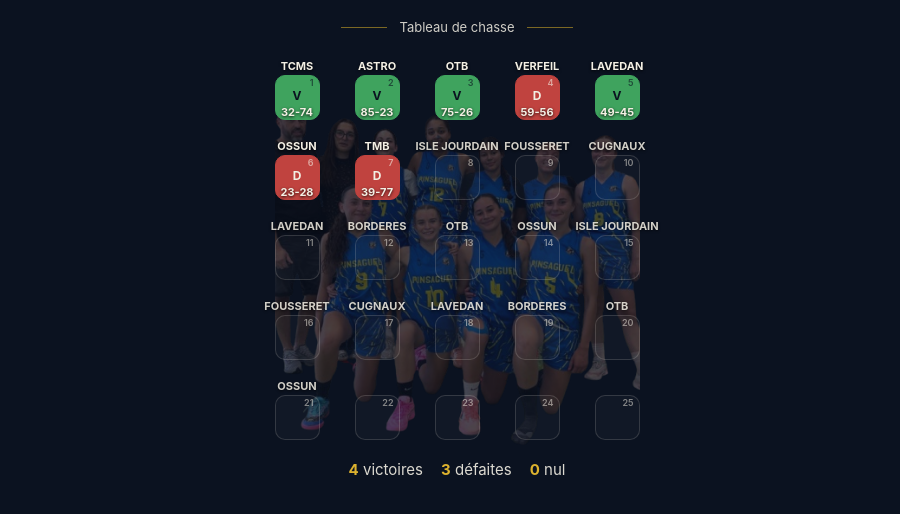
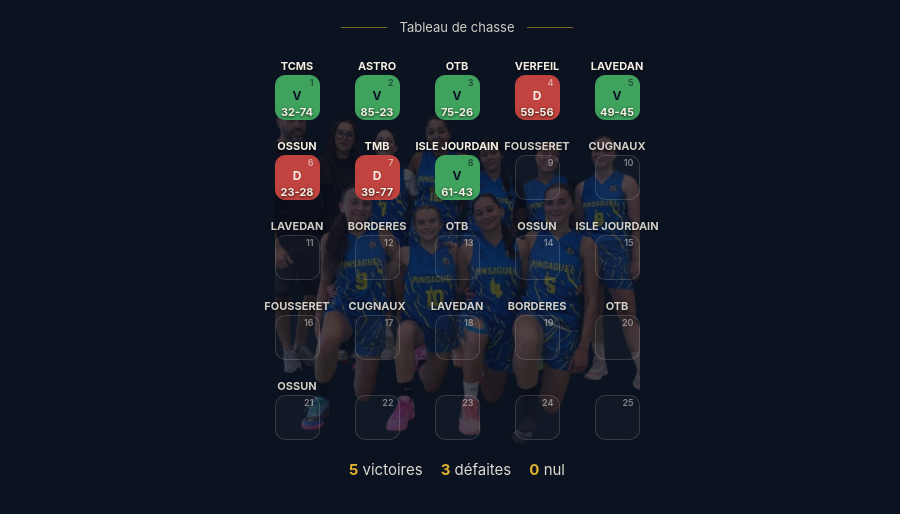
Before and after one commit to gregoryFebvre/pbc, a plain HTML site: page index.html in a window 1280 px wide. Shown: the part 138-652 px from the top of the page, without its empty margins (183-1083 px from the left). Drawn offline with Linux system fonts and the light colour scheme.

Commit message:
MC-1 and Refactor sync-preview workflow and clean up index.html (#5)
* Add GitHub Actions workflow for syncing preview repo

* Update title for specific elements in index.html

Set title for elements with index less than 7 to 'Brassage'.

* Refactor match type assignment in index.html

* Update AMICAUX set to include index 0

Premier enregistrement = 0, le deuxième = 1, etc...

* Refactor sync-preview workflow for efficiency

* Refactor sync-preview workflow for better clarity

* Clean up index.html by removing comments

Removed commented-out styles and HTML elements for clarity.

* Add title if match exist

* Matchs du championnat

* MC-1

---------

Co-authored-by: Gregory FEBVRE <gregory.febvre@gls-france.com>

```diff
--- a/index.html
+++ b/index.html
@@ -376,7 +376,7 @@
     1,
     2,
     2,
-    null,
+    1,
     null,
     null,
     null,
@@ -403,7 +403,7 @@
     "49-45",
     "23-28",
     "39-77",
-    "",
+    "61-43",
     "",
     "",
     "",
```
